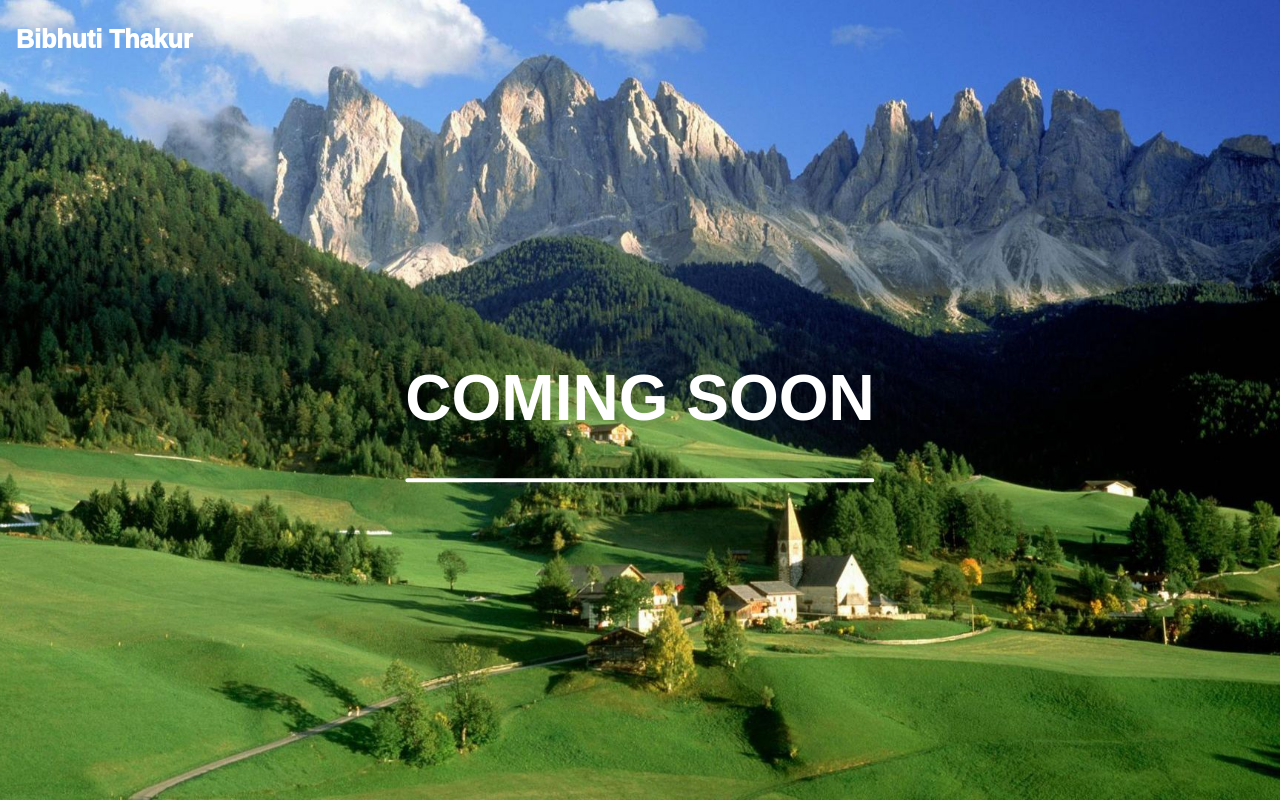
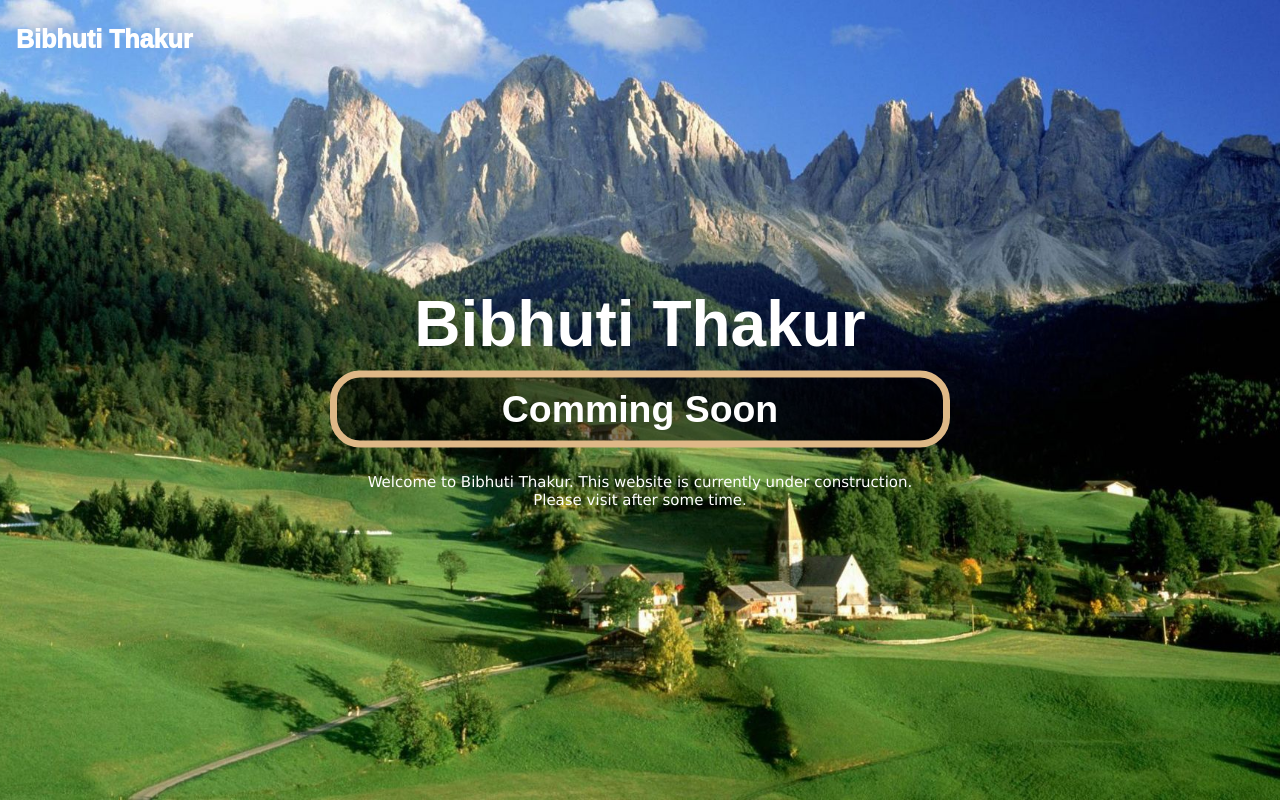
Before and after one commit to advocateamitagnihotri/bibhutithakur, a plain HTML site: page index.html in a window 1280 px wide. Drawn offline with Linux system fonts and the light colour scheme.

Commit message:
Add files via upload

```diff
--- a/index.html
+++ b/index.html
@@ -8,13 +8,15 @@
   <link rel="stylesheet" href="style.css">
 </head>
 <body>
+  <!-- <div class="topBar"></div> -->
   <div class="bgimg">
     <div class="topleft">
       <p>Bibhuti Thakur</p>
     </div>
     <div class="middle">
-      <h1>COMING SOON</h1>
-      <hr>
+      <h1>Bibhuti Thakur</h1>
+      <h3>Comming Soon</h3>
+      <p class="underConstructionText">Welcome to Bibhuti Thakur. This website is currently under construction. Please visit after some time.</p>
     </div>
   </div>
 </body>
--- a/style.css
+++ b/style.css
@@ -1,6 +1,8 @@
 body, html {
   height: 100%;
   margin: 0;
+  font-family: "Arial";
+  font-weight: 1000;
 }
 
 .bgimg {
@@ -10,16 +12,7 @@ body, html {
   background-size: cover;
   position: relative;
   color: #fff;
-  font-family: "Arial";
-  font-weight: 1000;
   font-size: 25px;
-}
-
-.topleft {
-  position: absolute;
-  top: 0;
-  left: 16px;
-  color: #fff;
 }
 
 .middle {
@@ -30,11 +23,43 @@ body, html {
   text-align: center;
   font-size: 32px;
   color: #fff;
+  cursor: default;
 }
 
-hr {
-  margin: auto;
-  border: 2px solid white;
-  border-radius: 50px;
-  background-color: white;
+h1
+{
+  margin: 10px;
 }
+
+.topleft
+{
+  position: absolute;
+  top: 0;
+  left: 16px;
+  color: #fff;
+  font-family: "Arial";
+  font-weight: 1000;
+}
+
+h3
+{
+  background-color: transparent;
+  background: rgb(0, 0, 0, 0.5);
+  padding: 10px 50px;
+  border: 7px solid burlywood;
+  border-radius: 30px;
+  color: #fff;
+  cursor: default;
+  margin: 10px;
+}
+
+.underConstructionText
+{
+  font-family: verdana;
+  font-weight: 400;
+  font-size: 15px;
+  margin-top: 25px;
+  text-align: center;
+  margin-left: 25px;
+  margin-right: 25px;
+}
```
